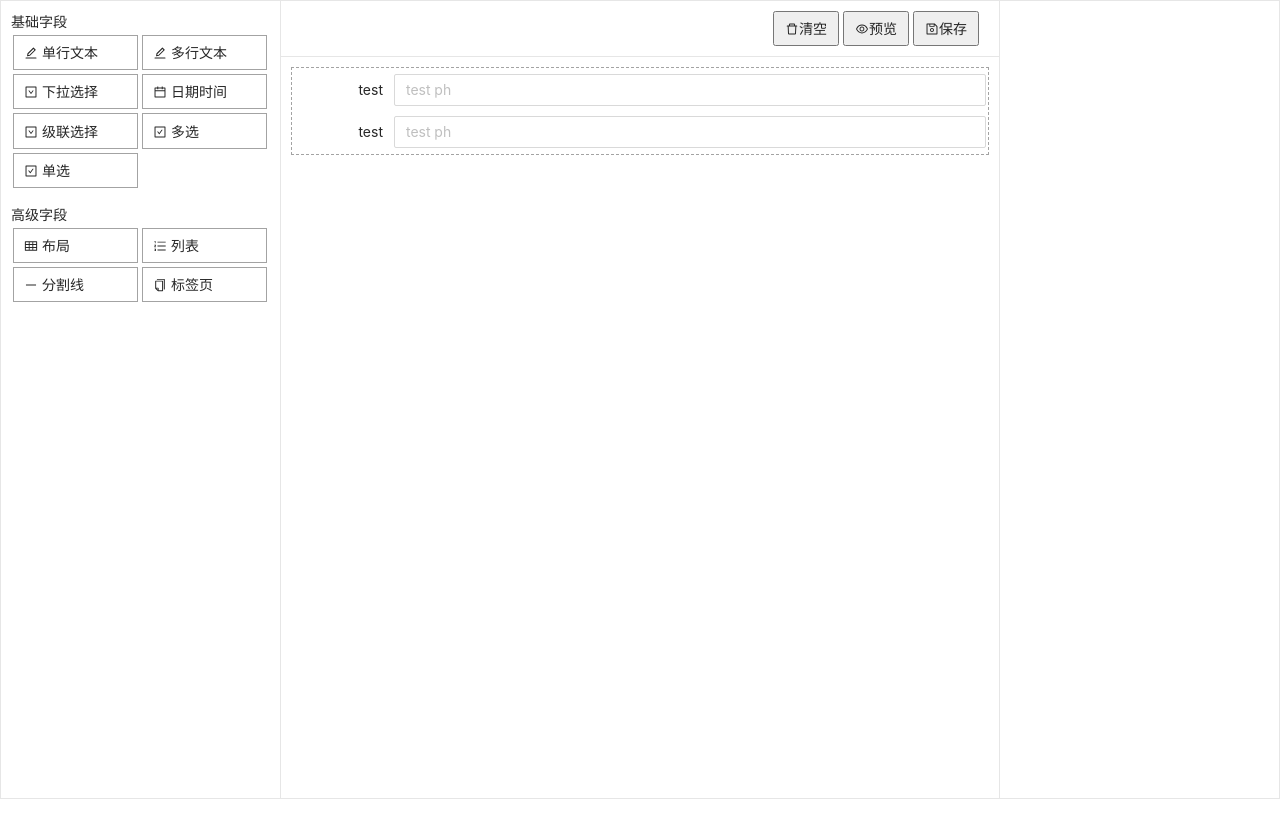
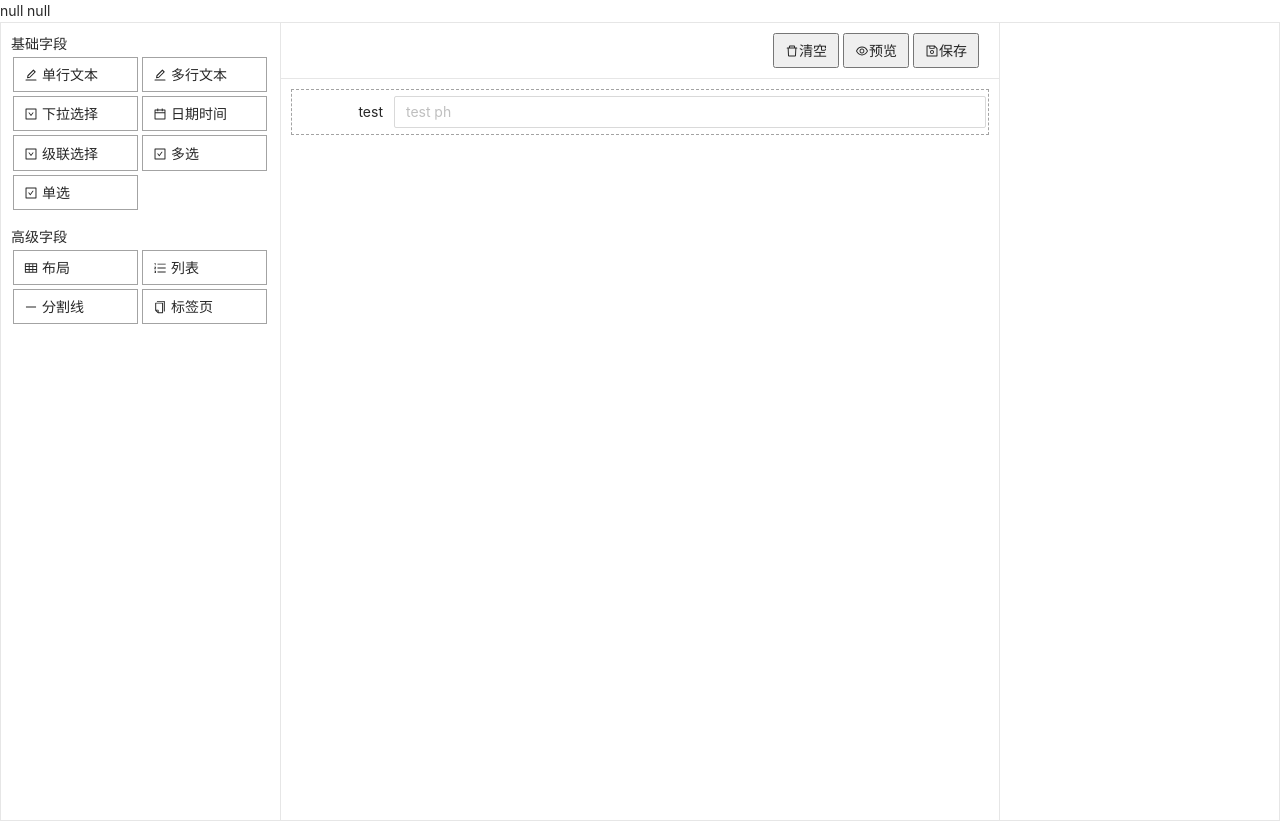
Before and after one commit to joyceworks/dynamic-form-react, a React (Create React App) app: page / in a window 1280 px wide. Before the commit the page ends 800 px from the top, so only its background shows below. Built offline with nearby package versions, Linux system fonts and the light colour scheme.

Commit message:
feat: drag

```diff
--- a/src/components/DynamicFormDesigner/index.tsx
+++ b/src/components/DynamicFormDesigner/index.tsx
@@ -11,6 +11,15 @@ import {
 } from "react-icons/ai";
 import {DynamicForm} from "../DynamicForm";
 
+interface DraggingInfo {
+    mode: 'move' | 'copy' | null;
+    target: any | null;
+    offsetX: number | null;
+    offsetY: number | null;
+    x: number | null;
+    y: number | null;
+}
+
 export const DynamicFormDesigner = function () {
     const [basicWidgets] = useState<Widget[]>([
         {type: 'input', icon: <AiOutlineEdit/>, name: '单行文本', enable: true},
@@ -21,7 +30,6 @@ export const DynamicFormDesigner = function () {
         {type: 'checkbox', icon: <AiOutlineCheckSquare/>, name: '多选', enable: true},
         {type: 'checkbox', icon: <AiOutlineCheckSquare/>, name: '单选', enable: true},
     ]);
-
     const [advancedWidgets] = useState<Widget[]>([
         {type: 'grid', icon: <AiOutlineTable/>, name: '布局', enable: true},
         {type: 'list', icon: <AiOutlineOrderedList/>, name: '列表', enable: true},
@@ -29,31 +37,74 @@ export const DynamicFormDesigner = function () {
         {type: 'tab', icon: <AiOutlineCopy/>, name: '标签页', enable: false},
     ]);
 
+    const [draggingInfo, setDraggingInfo] = useState<DraggingInfo>({
+        mode: null, offsetX: null, offsetY: null, target: null, x: null, y: null
+    });
+
     return <>
-        <table className={'layout'}>
+        <span>{
+            draggingInfo.x + ' ' + draggingInfo.y
+        }</span>
+        <table className={'layout'} onMouseMove={event => {
+            event.persist();
+            if (draggingInfo.target) {
+                setDraggingInfo(prevState => {
+                    return {
+                        ...prevState,
+                        // @ts-ignore
+                        x: event.nativeEvent.clientX - draggingInfo.offsetX,
+                        // @ts-ignore
+                        y: event.nativeEvent.clientY - draggingInfo.offsetY
+                    }
+                })
+            }
+        }}>
             <tbody>
             <tr>
                 <td className={'left'} rowSpan={2}>
                     <div>基础字段</div>
                     <ul className={'panel'}>
                         {
-                            basicWidgets.map(widget => <li key={widget.name} className={'widget'}>
+                            basicWidgets.map(widget => {
+                                return <li key={widget.name} className={'widget'}
+                                           onMouseDown={event => {
+                                               setDraggingInfo({
+                                                   offsetX: event.nativeEvent.offsetX,
+                                                   offsetY: event.nativeEvent.offsetY,
+                                                   target: widget,
+                                                   x: event.nativeEvent.clientX - event.nativeEvent.offsetX,
+                                                   y: event.nativeEvent.clientY - event.nativeEvent.offsetY,
+                                                   mode: 'copy'
+                                               });
+                                           }}>
                                     {widget.icon}
                                     <span>{widget.name}</span>
-                            </li>)
+                                </li>;
+                            })
                         }
                     </ul>
                     <div>高级字段</div>
                     <ul className={'panel'}>
                         {
-                            advancedWidgets.map(widget => <li key={widget.name}
-                                                              className={'widget'}>
+                            advancedWidgets.map(widget => {
+                                return <li key={widget.name} className={'widget'}>
                                     {widget.icon}
                                     <span>{widget.name}</span>
-                            </li>)
+                                </li>;
+                            })
                         }
                     </ul>
-                    <div id={"draggable"}/>
+                    <div id={"draggable"}
+                         style={{left: draggingInfo?.x + 'px', top: draggingInfo?.y + 'px'}}>
+                        {
+                            draggingInfo && draggingInfo.target !== null && <>
+                              <li key={draggingInfo.target.name} className={'widget'}>
+                                  {draggingInfo.target.icon}
+                                <span>{draggingInfo.target.name}</span>
+                              </li>
+                            </>
+                        }
+                    </div>
                 </td>
                 <td className={'toolbar'}>
                     <button type={'button'} className={'btn'}>
@@ -92,16 +143,6 @@ export const DynamicFormDesigner = function () {
                                         placeholder: 'test ph',
                                         warningable: true
                                     },
-                                    {
-                                        type: 'input',
-                                        id: '3',
-                                        value: null,
-                                        labeled: true,
-                                        label: 'test',
-                                        required: true,
-                                        placeholder: 'test ph',
-                                        warningable: true
-                                    }
                                 ]
                             }]
                         }}/>
```
Lines whose indentation alone changed are shown as unchanged.
